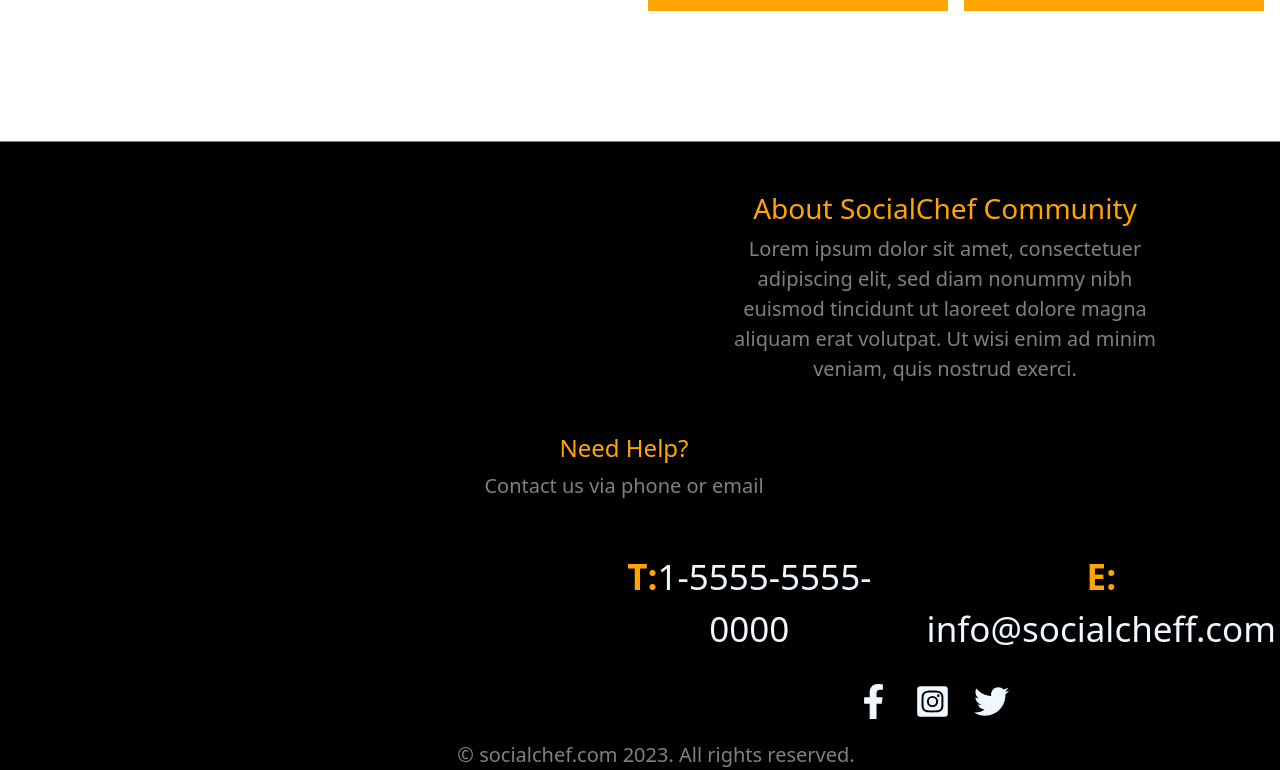
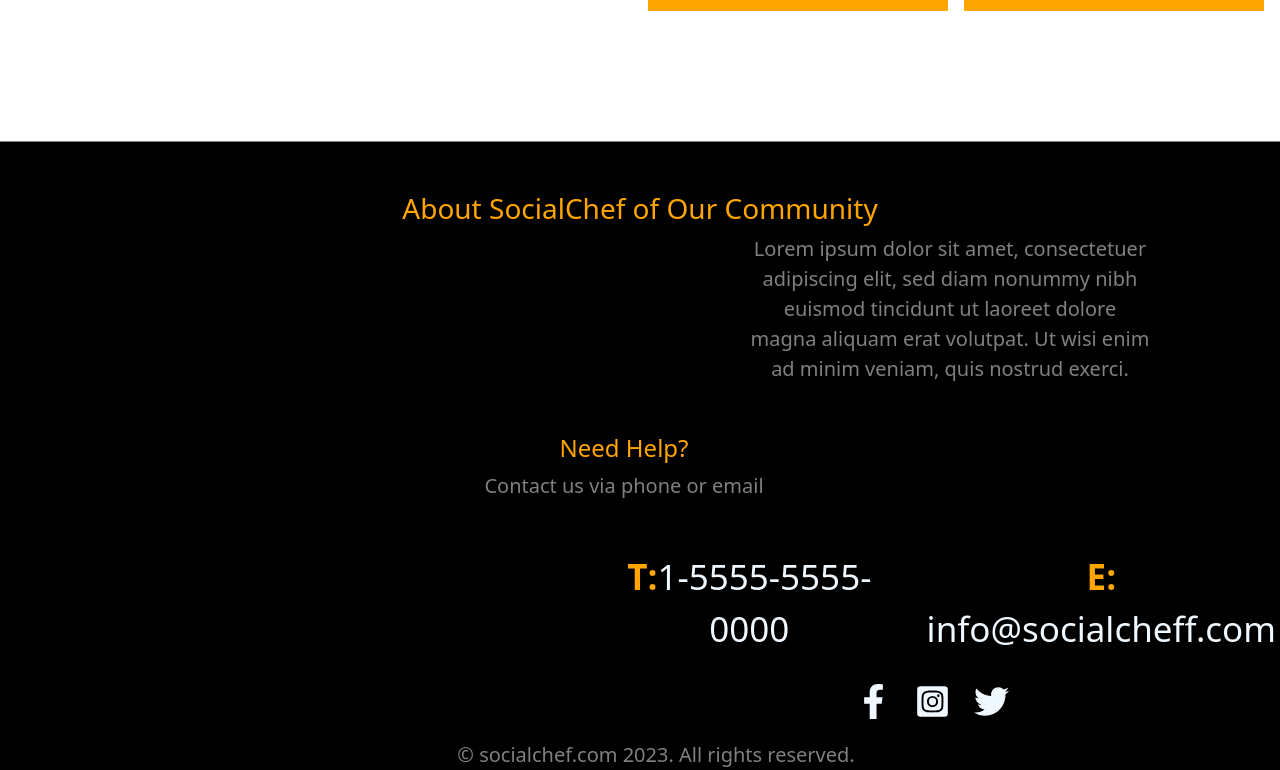
Before and after one commit to Makh93/Recipe-App, a React (Create React App) app in the folder recipe-app/: page / in a window 1280 px wide. Shown: the part 1191-1961 px from the top of the page. Built offline with nearby package versions, Linux system fonts and the light colour scheme.

Commit message:
footer changed

```diff
--- a/recipe-app/src/Components/Footer.jsx
+++ b/recipe-app/src/Components/Footer.jsx
@@ -6,7 +6,7 @@ export default function Footer() {
   return (
     <div className="footer">
       <div className="div1">
-        <h3>About SocialChef Community</h3>
+        <h3>About SocialChef of Our Community</h3>
 {/*info Paragraph*/}
         <p>
           Lorem ipsum dolor sit amet, consectetuer adipiscing elit, sed diam
--- a/recipe-app/src/Components/footer.css
+++ b/recipe-app/src/Components/footer.css
@@ -12,13 +12,18 @@ body {
 }
 
 .div1 {
-  width: 450px;
+
   color: azure;
   margin-top: 50px;
-  margin-left: 45rem;
+
 }
 .div1 h3 {
   color: orange;
+  width: 100%;
+}
+.div1 p{
+  width: 400px;
+  margin-left: 750px;
 }
 
 .Contact h4 {
```
